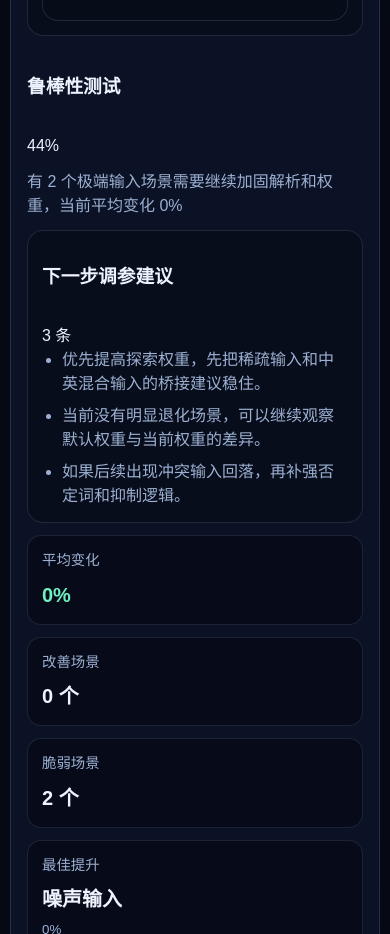
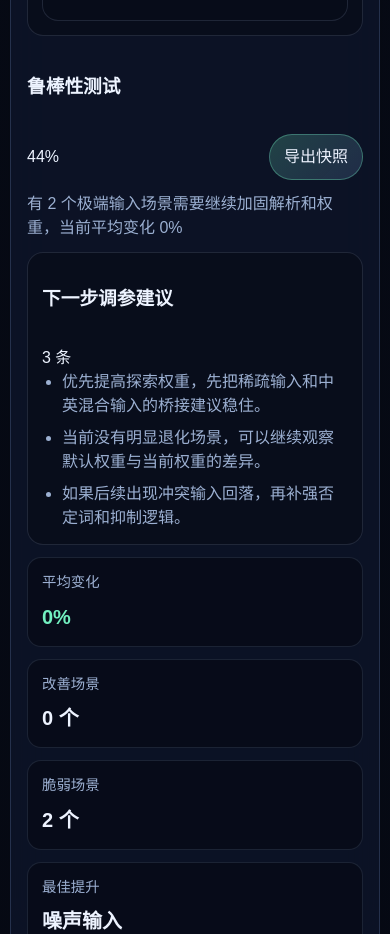
Before and after one commit to answerend42/CareerKEP, a React (Vite) app in the folder frontend/: page / in a window 390 px wide. Shown: the part 11040-11974 px from the top of the page. Built offline with nearby package versions, Linux system fonts and the light colour scheme.

Commit message:
加了导出快照

```diff
--- a/frontend/src/app/AppShell.tsx
+++ b/frontend/src/app/AppShell.tsx
@@ -1,5 +1,6 @@
 import { useMemo, useState } from 'react';
 import {
+  buildDiagnosticSnapshot,
   buildRecommendationResponse,
   buildRobustnessReport,
   defaultDemoState,
@@ -83,6 +84,19 @@ export function AppShell() {
     setLastRun(buildRecommendationResponse(nextState));
   };
 
+  const exportDiagnosticSnapshot = () => {
+    const snapshot = buildDiagnosticSnapshot(activeStep, state, lastRun, robustnessReport);
+    const content = JSON.stringify(snapshot, null, 2);
+    const blob = new Blob([content], { type: 'application/json;charset=utf-8' });
+    const url = URL.createObjectURL(blob);
+    const link = document.createElement('a');
+
+    link.href = url;
+    link.download = `career-kg-diagnostic-${snapshot.generatedAt.replace(/[:.]/g, '-')}.json`;
+    link.click();
+    URL.revokeObjectURL(url);
+  };
+
   return (
     <div className="page-shell">
       <div className="ambient ambient-left" />
@@ -162,7 +176,12 @@ export function AppShell() {
         </section>
 
         <section className="panel panel-result">
-          <ResultPane response={lastRun} activeStep={activeStep} robustnessReport={robustnessReport} />
+          <ResultPane
+            response={lastRun}
+            activeStep={activeStep}
+            robustnessReport={robustnessReport}
+            onExportSnapshot={exportDiagnosticSnapshot}
+          />
         </section>
       </main>
     </div>
--- a/frontend/src/app/demoData.ts
+++ b/frontend/src/app/demoData.ts
@@ -5,6 +5,7 @@ import type {
   RecommendationCard,
   RecommendationResponse,
   RoleOption,
+  DiagnosticSnapshot,
   RobustnessCaseResult,
   RobustnessReport,
   StageEdge,
@@ -695,6 +696,19 @@ export const buildRobustnessReport = (state: DemoState): RobustnessReport => {
   };
 };
 
+export const buildDiagnosticSnapshot = (
+  activeStep: string,
+  currentState: DemoState,
+  recommendation: RecommendationResponse,
+  robustness: RobustnessReport
+): DiagnosticSnapshot => ({
+  generatedAt: new Date().toISOString(),
+  activeStep,
+  currentState,
+  recommendation,
+  robustness
+});
+
 export const getRoleOptions = (): RoleOption[] => roleCatalog;
 
 export const buildRecommendationResponse = (state: DemoState): RecommendationResponse => {
--- a/frontend/src/app/panes/ResultPane.tsx
+++ b/frontend/src/app/panes/ResultPane.tsx
@@ -4,6 +4,7 @@ interface ResultPaneProps {
   response: RecommendationResponse;
   activeStep: string;
   robustnessReport: RobustnessReport;
+  onExportSnapshot: () => void;
 }
 
 const formatPercent = (value: number) => `${Math.round(value * 100)}%`;
@@ -12,7 +13,7 @@ const formatDelta = (value: number) => {
   return rounded > 0 ? `+${rounded}%` : `${rounded}%`;
 };
 
-export function ResultPane({ response, activeStep, robustnessReport }: ResultPaneProps) {
+export function ResultPane({ response, activeStep, robustnessReport, onExportSnapshot }: ResultPaneProps) {
   return (
     <div className="pane-stack">
       <div className="pane-header">
@@ -103,7 +104,12 @@ export function ResultPane({ response, activeStep, robustnessReport }: ResultPan
       <section className="result-block">
         <div className="section-head">
           <h3>鲁棒性测试</h3>
-          <span>{formatPercent(robustnessReport.averageTopScore)}</span>
+          <div className="section-actions">
+            <span>{formatPercent(robustnessReport.averageTopScore)}</span>
+            <button className="chip" type="button" onClick={onExportSnapshot}>
+              导出快照
+            </button>
+          </div>
         </div>
         <p className="result-intro">{robustnessReport.headline}</p>
         <div className="analysis-card advice-card">
--- a/frontend/src/app/styles/global.css
+++ b/frontend/src/app/styles/global.css
@@ -306,6 +306,12 @@ pre {
   justify-content: space-between;
   align-items: center;
   gap: 14px;
+}
+
+.section-actions {
+  display: flex;
+  align-items: center;
+  gap: 10px;
 }
 
 .pane-header h2 {
@@ -716,4 +722,9 @@ pre {
     align-items: flex-start;
     flex-direction: column;
   }
+
+  .section-actions {
+    width: 100%;
+    justify-content: space-between;
+  }
 }
```
Also changed, not shown: frontend/scripts/robustness-check.ts (+13 -1 lines), frontend/src/app/types.ts (+8 -0 lines), 1 other file (tests, documents, lock files or other folders).
